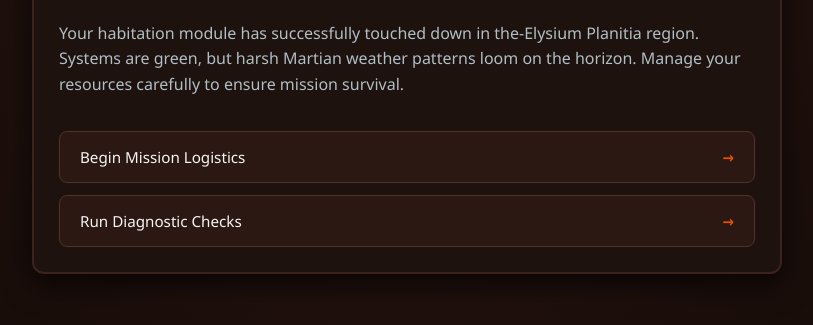
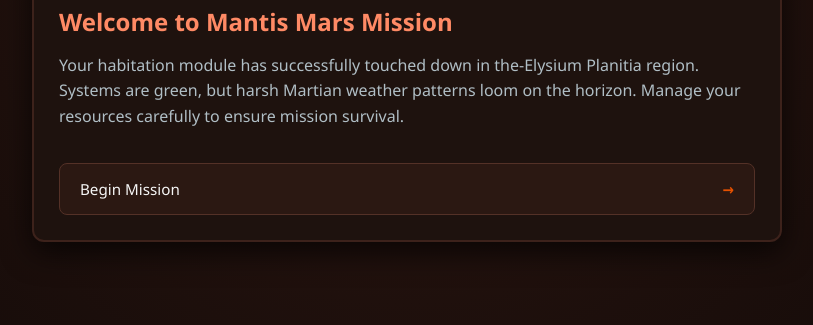
Before and after one commit to mantismarsmission/game, a plain HTML site: page index.html in a window 1280 px wide. Shown: the part 475-800 px from the top of the page, without its empty margins (233-1046 px from the left). Drawn offline with Linux system fonts and the light colour scheme.

Commit message:
Update index.html
hid the second button in the first screen

```diff
--- a/index.html
+++ b/index.html
@@ -53,10 +53,10 @@
 
             <div class="choices-area" id="choices-area">
                 <button class="choice-btn" id="choice-0" onclick="makeChoice(0)">
-                    <span id="choice-0-text">Begin Mission Logistics</span>
+                    <span id="choice-0-text">Begin Mission</span>
                     <span class="arrow">→</span>
                 </button>
-                <button class="choice-btn" id="choice-1" onclick="makeChoice(1)">
+                <button class="choice-btn" id="choice-1" onclick="makeChoice(1)" style="display: none;">
                     <span id="choice-1-text">Run Diagnostic Checks</span>
                     <span class="arrow">→</span>
                 </button>
```
